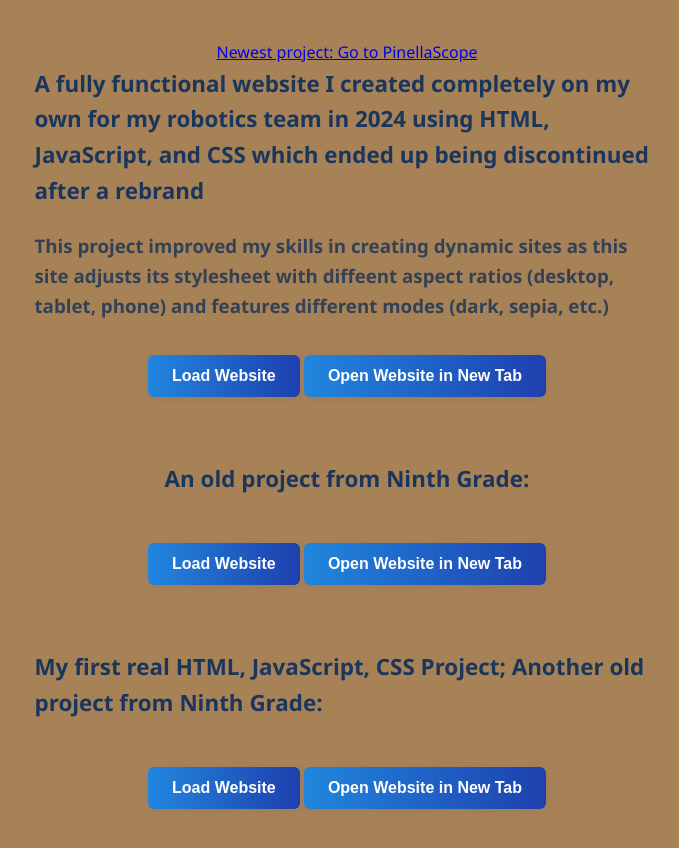
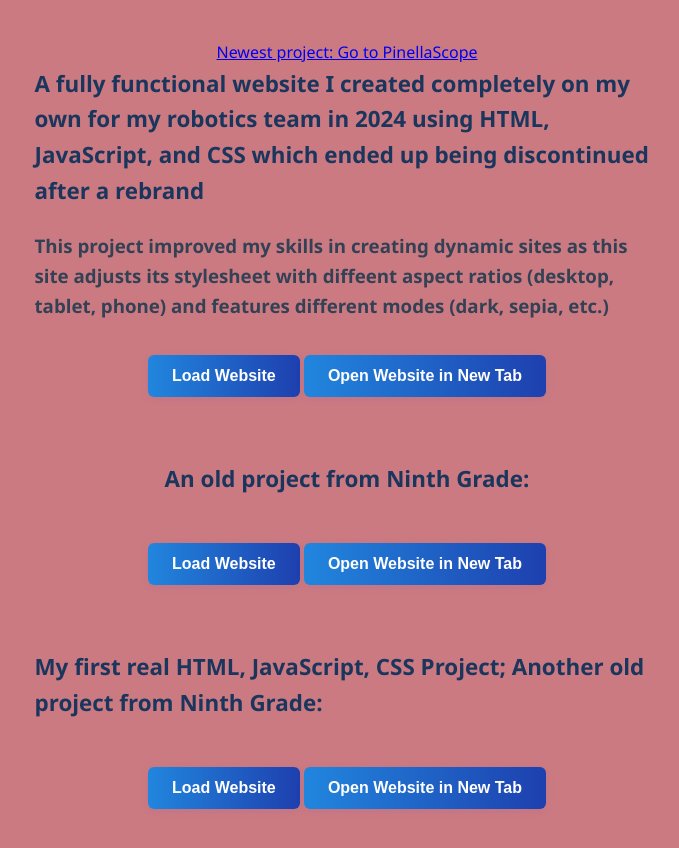
Before and after one commit to GeorgeSoryal/GeorgeSoryal.github.io, a plain HTML site: page index.html in a window 1280 px wide. Shown: the whole page, without its empty margins (308-987 px from the left). Drawn offline with Linux system fonts and the light colour scheme.

Commit message:
changed background to pastel red

```diff
--- a/styles.css
+++ b/styles.css
@@ -12,7 +12,7 @@ body {
     font-family: 'Segoe UI', 'Roboto', Arial, sans-serif;
     display: flex;
     flex-direction: column;
-    background: #A88257;
+    background: #CC7A82;
     color: #222;
     line-height: 1.6;
     padding: 40px 0;
```
